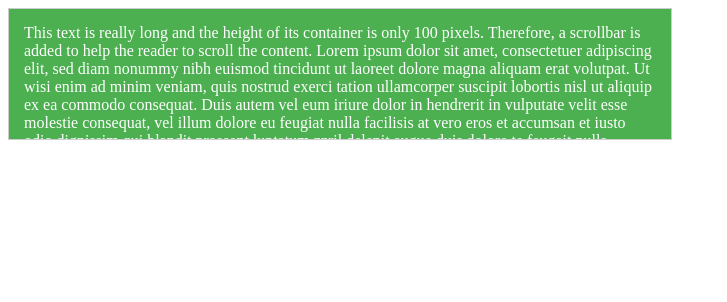
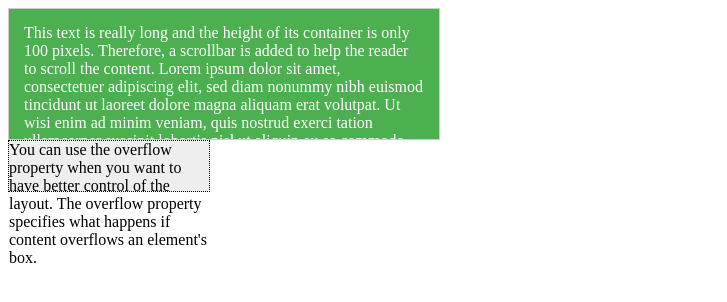
Before and after one commit to classicoman2/snippets-css-and-js, a plain HTML site: page css_review_basics/overflow.html in a window 1280 px wide. Shown: the whole page, without its empty margins (0-727 px from the left). Drawn offline with Linux system fonts and the light colour scheme.

Commit message:
overflow

```diff
--- a/css_review_basics/overflow.html
+++ b/css_review_basics/overflow.html
@@ -6,20 +6,30 @@
     <meta name="viewport" content="width=device-width, initial-scale=1.0">
     <title>Overflow, example</title>
     <style>
-        #overflowTest {
+        #overflow1 {
             background: #4CAF50;
             color: white;
             padding: 15px;
-            width: 50%;
+
+            width: 400px;
             height: 100px;
+
             overflow: scroll;
             border: 1px solid #ccc;
+        }
+
+        #overflow2 {
+            background-color: #eee;
+            width: 200px;
+            height: 50px;
+            border: 1px dotted black;
+            overflow: visible;
         }
     </style>
 </head>
 
 <body>
-    <div id="overflowTest">This text is really long and the height of its container is only 100 pixels. Therefore, a
+    <div id="overflow1">This text is really long and the height of its container is only 100 pixels. Therefore, a
         scrollbar is added to help the reader to scroll the content. Lorem ipsum dolor sit amet, consectetuer adipiscing
         elit, sed diam nonummy nibh euismod tincidunt ut laoreet dolore magna aliquam erat volutpat. Ut wisi enim ad
         minim veniam, quis nostrud exerci tation ullamcorper suscipit lobortis nisl ut aliquip ex ea commodo consequat.
@@ -28,6 +38,12 @@
         delenit augue duis dolore te feugait nulla facilisi. Nam liber tempor cum soluta nobis eleifend option congue
         nihil imperdiet doming id quod mazim placerat facer possim assum. Typi non habent claritatem insitam; est usus
         legentis in iis qui facit eorum claritatem.</div>
+
+
+    <div id="overflow2">You can use the overflow property when you want to have better control of the layout. The
+        overflow property
+        specifies what happens if content overflows an element's box.</div>
+
 </body>
 
 </html>
```
